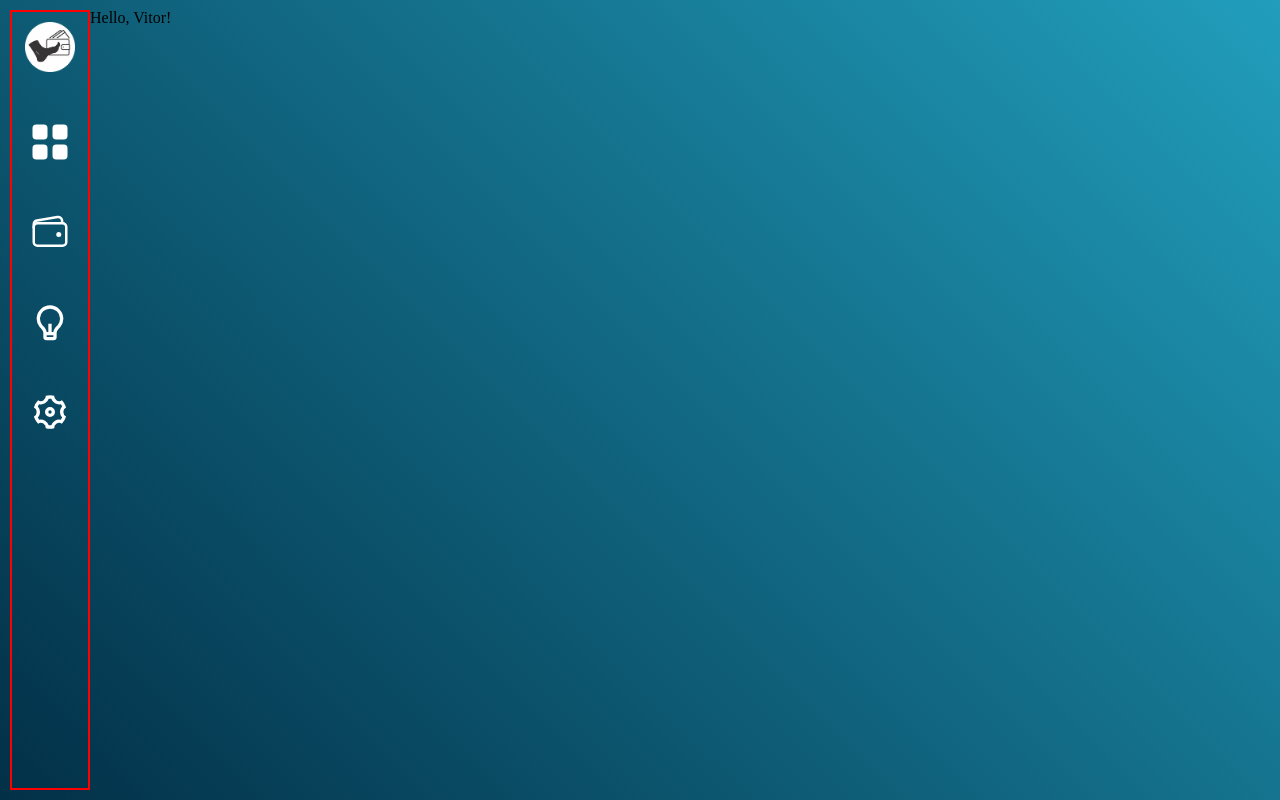
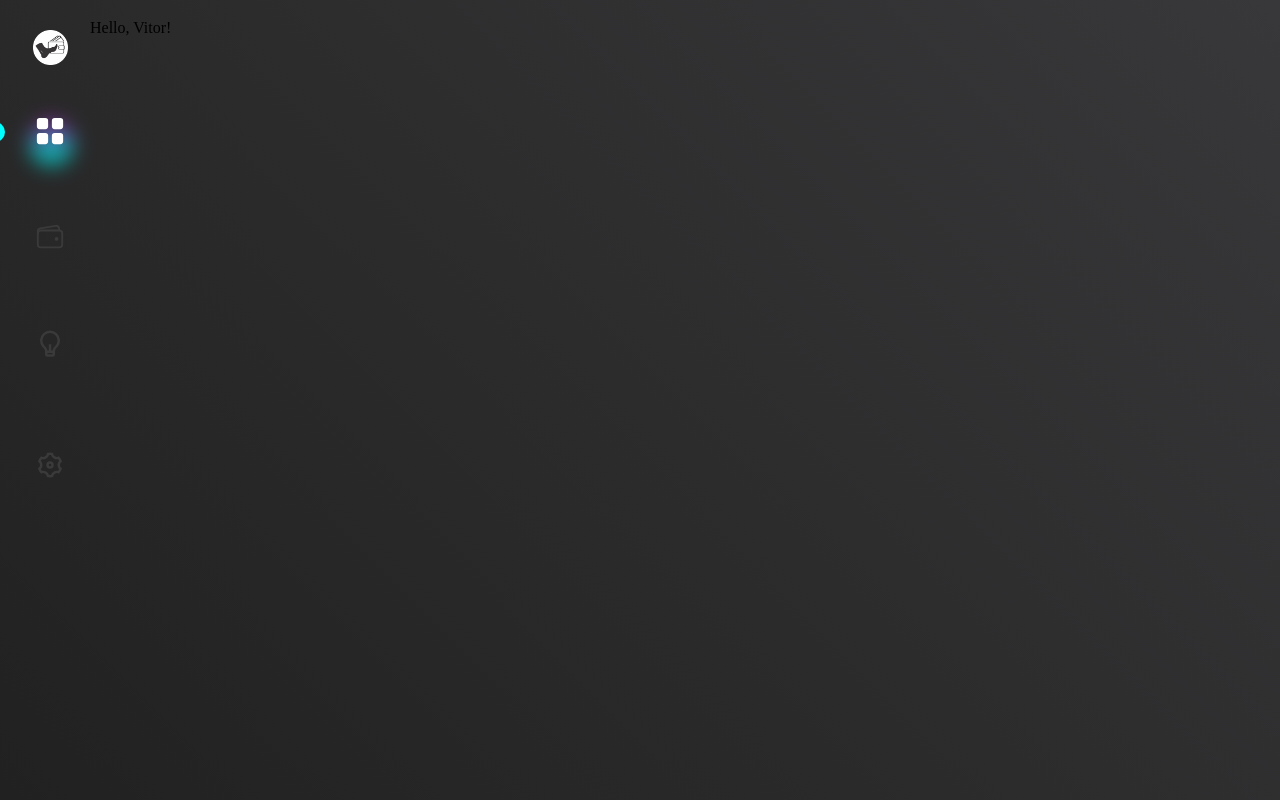
Before and after one commit to vitorcarneiro/foot-the-wallet-front, a React (Create React App) app: page / in a window 1280 px wide. Built offline with nearby package versions, Linux system fonts and the light colour scheme; the HTML template or start-up script is replaced by a standard one.

Commit message:
feat: css nav buttons

```diff
--- a/package.json
+++ b/package.json
@@ -10,6 +10,7 @@
     "@types/node": "^16.11.47",
     "@types/react": "^18.0.15",
     "@types/react-dom": "^18.0.6",
+    "prop-types": "^15.8.1",
     "react": "^18.2.0",
     "react-dom": "^18.2.0",
     "react-icons": "^4.4.0",
--- a/public/index.html
+++ b/public/index.html
@@ -25,6 +25,14 @@
       Learn how to configure a non-root public URL by running `npm run build`.
     -->
     <link rel="stylesheet" href="./reset.css" />
+
+    <link rel="preconnect" href="https://fonts.googleapis.com" />
+    <link rel="preconnect" href="https://fonts.gstatic.com" crossorigin />
+    <link
+      href="https://fonts.googleapis.com/css2?family=Raleway:ital,wght@0,100;0,200;0,300;0,400;0,500;0,600;0,700;0,900;1,400&display=swap"
+      rel="stylesheet"
+    />
+
     <title>Foot the Wallet</title>
   </head>
   <body>
--- a/src/App.tsx
+++ b/src/App.tsx
@@ -1,12 +1,12 @@
 import { BrowserRouter, Route, Routes } from "react-router-dom";
 import About from "./pages/About";
-import Wallet from "./pages/Wallet";
+import Home from "./pages/Home";
 
 function App() {
   return (
     <BrowserRouter>
       <Routes>
-        <Route path="/" element={<Wallet />} />
+        <Route path="/" element={<Home />} />
         <Route path="/about" element={<About />} />
       </Routes>
     </BrowserRouter>
--- /dev/null
+++ b/src/components/NavigationBar/NavigationButton/index.tsx
@@ -0,0 +1,78 @@
+import PropTypes from "prop-types";
+import { BsGridFill, BsGrid, BsQuestionCircle } from "react-icons/bs";
+import { IoWallet, IoWalletOutline } from "react-icons/io5";
+import {
+  RiLightbulbFill,
+  RiLightbulbLine,
+  RiSettings3Fill,
+  RiSettings3Line,
+} from "react-icons/ri";
+import ButtonForNav from "./style";
+
+function NavButton({ isActive, type }: { isActive: boolean; type: string }) {
+  const iconSize = 30;
+  const menu = {
+    name: "error",
+    reactIcon: <BsQuestionCircle size={iconSize} />,
+  };
+
+  switch (type) {
+    case "home":
+      menu.name = "Home";
+      menu.reactIcon = isActive ? (
+        <BsGridFill size={iconSize} />
+      ) : (
+        <BsGrid size={iconSize} />
+      );
+      break;
+
+    case "wallet":
+      menu.name = "Wallet";
+      menu.reactIcon = isActive ? (
+        <IoWallet size={iconSize} />
+      ) : (
+        <IoWalletOutline size={iconSize} />
+      );
+      break;
+
+    case "light":
+      menu.name = "Light mode";
+      menu.reactIcon = isActive ? (
+        <RiLightbulbFill size={iconSize} />
+      ) : (
+        <RiLightbulbLine size={iconSize} />
+      );
+      break;
+
+    case "setting":
+      menu.name = "Settings";
+      menu.reactIcon = isActive ? (
+        <RiSettings3Fill size={iconSize} />
+      ) : (
+        <RiSettings3Line size={iconSize} />
+      );
+      break;
+
+    default:
+      break;
+  }
+
+  return (
+    <ButtonForNav isActive={isActive}>
+      {menu.reactIcon}
+      <div>
+        <span>{menu.name}</span>
+      </div>
+      <div>
+        <div />
+        <div />
+      </div>
+    </ButtonForNav>
+  );
+}
+NavButton.propTypes = {
+  isActive: PropTypes.bool.isRequired,
+  type: PropTypes.string.isRequired,
+};
+
+export default NavButton;
--- /dev/null
+++ b/src/components/NavigationBar/NavigationButton/style.tsx
@@ -0,0 +1,75 @@
+import styled from "styled-components";
+
+interface buttonProps {
+  readonly isActive: boolean;
+}
+
+const ButtonForNav = styled.button<buttonProps>`
+  width: 100%;
+  border: none;
+  background-color: transparent;
+  cursor: pointer;
+
+  position: relative;
+  display: flex;
+  justify-content: center;
+  align-items: center;
+  flex-direction: column;
+
+  & > *:first-child {
+    z-index: 1;
+    ${(props) => (props.isActive ? "color: #fff;}" : "color: #3A3A3A;")}
+  }
+
+  & > *:not(:last-child) {
+    z-index: 1;
+  }
+
+  & > *:not(:first-child):not(:last-child) {
+    font-size: 14px;
+    margin-top: 8px;
+    font-family: "Raleway", sans-serif;
+    font-weight: bold;
+    color: transparent;
+    display: flex;
+    flex-direction: column;
+  }
+
+  & > *:last-child {
+    ${(props) => !props.isActive && "display: none;"}
+
+    & > *:first-child {
+      width: 20px;
+      height: 20px;
+      border-radius: 50%;
+      background-color: #00ffff;
+
+      filter: none;
+      position: absolute;
+      top: 12%;
+      left: -35px;
+    }
+
+    & > *:last-child {
+      width: 45px;
+      height: 45px;
+      border-radius: 50%;
+      background: linear-gradient(180deg, #ff00f2, #00ffff 60%);
+      filter: blur(10px);
+      opacity: 0.6;
+
+      position: absolute;
+      top: 10%;
+      left: 15%;
+      z-index: 0;
+    }
+  }
+
+  &:hover {
+    & > *:not(:first-child):not(:last-child) {
+      ${(props) => (props.isActive ? "color: #fff;}" : "color: #3A3A3A;")}
+    }
+  }
+`;
+
+export default ButtonForNav;
--- /dev/null
+++ b/src/components/NavigationBar/index.tsx
@@ -0,0 +1,16 @@
+import NavButton from "./NavigationButton";
+import NavBar from "./style";
+
+function NavigationBar() {
+  return (
+    <NavBar>
+      <img src="./logo-white-bg.png" alt="logo with white bg" />
+      <NavButton isActive type="home" />
+      <NavButton isActive={false} type="wallet" />
+      <NavButton isActive={false} type="light" />
+      <NavButton isActive={false} type="setting" />
+    </NavBar>
+  );
+}
+
+export default NavigationBar;
--- /dev/null
+++ b/src/components/NavigationBar/style.tsx
@@ -0,0 +1,18 @@
+import styled from "styled-components";
+
+const NavBar = styled.nav`
+  width: 80px;
+  height: 100%;
+  padding: 10px;
+
+  display: flex;
+  flex-direction: column;
+  align-items: center;
+  gap: 50px;
+
+  img {
+    width: 35px;
+  }
+`;
+
+export default NavBar;
--- /dev/null
+++ b/src/pages/Home/index.tsx
@@ -0,0 +1,16 @@
+// import { useState } from "react";
+import NavigationBar from "../../components/NavigationBar";
+import Container from "./style";
+
+function Home() {
+  //  const [selectedMenu, setSelectedMenu] = useState(0);
+
+  return (
+    <Container>
+      <NavigationBar />
+      <div>Hello, Vitor!</div>
+    </Container>
+  );
+}
+
+export default Home;
--- /dev/null
+++ b/src/pages/Home/style.tsx
@@ -0,0 +1,19 @@
+import styled from "styled-components";
+
+const Container = styled.div`
+  width: 100vw;
+  height: 100vh;
+  background: linear-gradient(45deg, #212121, #383739);
+  padding: 20px 10px;
+
+  display: flex;
+  box-sizing: border-box;
+
+  * {
+    box-sizing: border-box;
+  }
+
+  overflow: hidden;
+`;
+
+export default Container;
--- a/src/pages/Wallet.tsx
+++ /dev/null
@@ -1,61 +0,0 @@
-import styled from "styled-components";
-import { BsGridFill } from "react-icons/bs";
-// BsGridFill BsGrid
-import { IoWalletOutline } from "react-icons/io5";
-// IoWallet IoWalletOutline
-import { RiLightbulbLine, RiSettings3Line } from "react-icons/ri";
-// RiLightbulbFill RiLightbulbLine RiSettings3Fill RiSettings3Line
-
-const Container = styled.div`
-  width: 100vw;
-  height: 100vh;
-  background: linear-gradient(45deg, #023047, rgba(33, 158, 188, 1));
-  padding: 10px;
-
-  display: flex;
-  box-sizing: border-box;
-
-  * {
-    box-sizing: border-box;
-  }
-
-  overflow: hidden;
-`;
-
-const NavBar = styled.nav`
-  width: 80px;
-  height: 100%;
-  padding: 10px;
-
-  border: 2px solid red;
-
-  display: flex;
-  flex-direction: column;
-  align-items: center;
-  gap: 50px;
-
-  * {
-    color: white;
-  }
-
-  img {
-    width: 50px;
-  }
-`;
-
-function Wallet() {
-  return (
-    <Container>
-      <NavBar>
-        <img src="./logo-white-bg.png" alt="logo with white bg" />
-        <BsGridFill size={40} />
-        <IoWalletOutline size={40} />
-        <RiLightbulbLine size={40} />
-        <RiSettings3Line size={40} />
-      </NavBar>
-      <div>Hello, Vitor!</div>
-    </Container>
-  );
-}
-
-export default Wallet;
```
Also changed, not shown: 1 other file (tests, documents, lock files or other folders).
